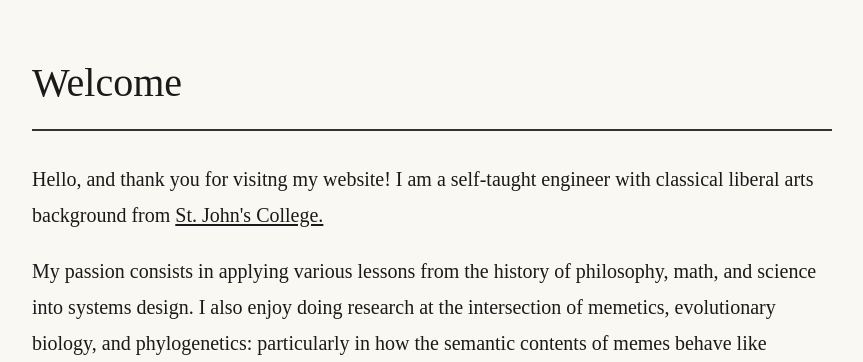
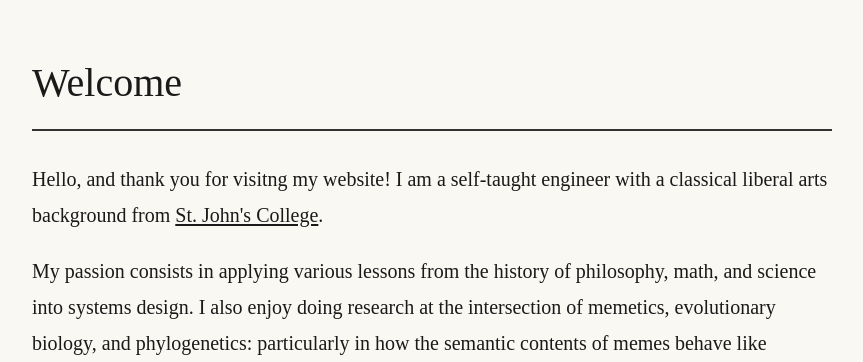
Before and after one commit to hungryrobot1/hungryrobot1.github.io, a Jekyll site: the page built from index.html, in a window 1280 px wide. Shown: the top 362 px of the page, without its empty margins (208-1071 px from the left). Built offline with Jekyll 4.4.1, drawn with Linux system fonts in a browser that asks for light colours; some web fonts are replaced.

```diff
--- a/index.html
+++ b/index.html
@@ -6,8 +6,8 @@ title: Home
 <header>
     <h1>Welcome</h1>
     <div class="section">
-        <p>Hello, and thank you for visitng my website! I am a self-taught engineer with classical liberal arts
-            background from <a href="https://www.sjc.edu/">St. John's College.</a></p>
+        <p>Hello, and thank you for visitng my website! I am a self-taught engineer with a classical liberal arts
+            background from <a href="https://www.sjc.edu/">St. John's College</a>.</p>
         <p>My passion consists in applying various lessons from the history of philosophy, math, and science into
             systems
             design. I also enjoy doing research at the intersection of memetics, evolutionary biology, and
```
